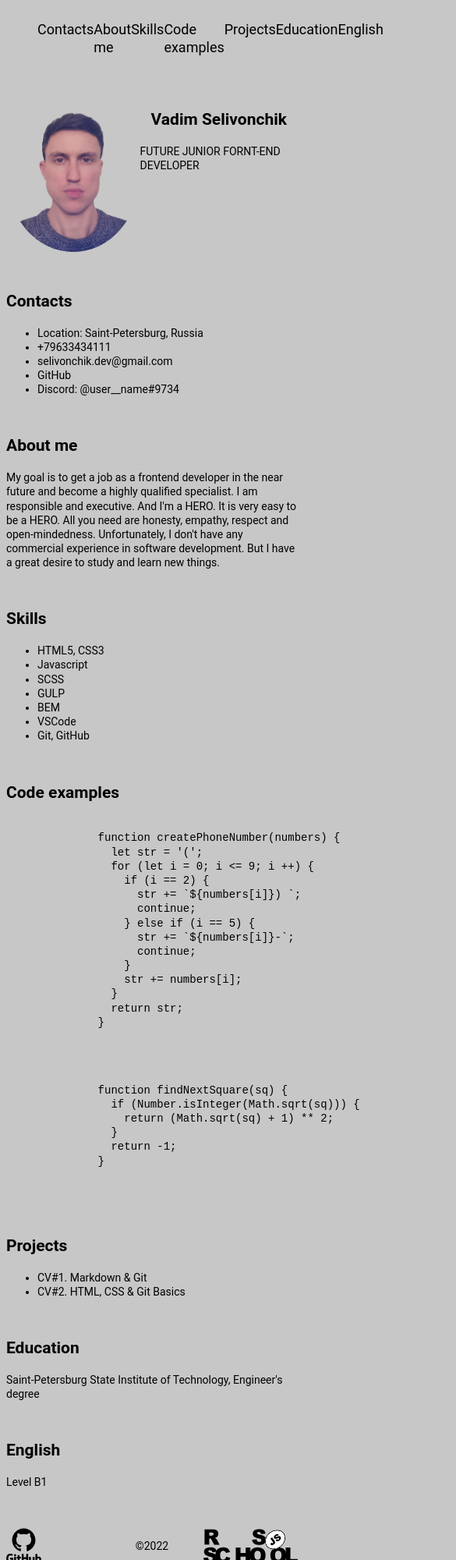
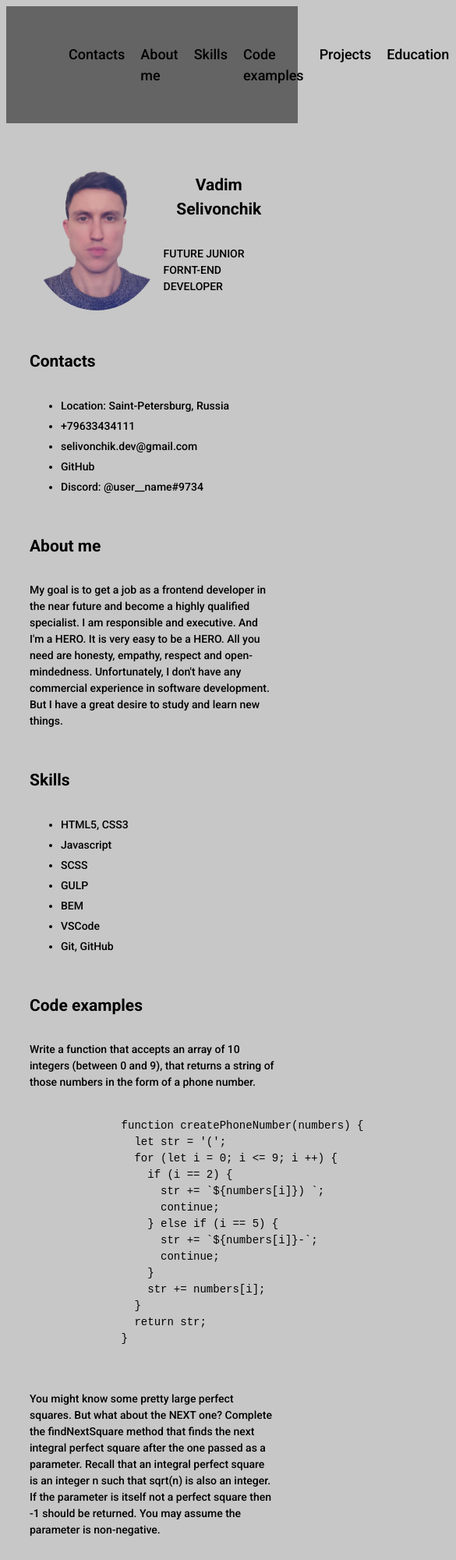
Before and after one commit to S-W-A/rsschool-cv, a plain HTML site: page index.html in a window 390 px wide. Shown: the top 2000 px of the page at 78% size, 585 px wide, since content can reach past the window. Drawn offline with Linux system fonts and the light colour scheme.

Commit message:
feat: update index.html and style.css

```diff
--- a/index.html
+++ b/index.html
@@ -6,6 +6,8 @@
   <meta http-equiv="X-UA-Compatible" content="IE=edge">
   <meta name="viewport" content="width=device-width, initial-scale=1.0">
   <title>Vadim Selivonchik CV</title>
+  <link rel="preconnect" href="https://fonts.gstatic.com">
+  <link href="https://fonts.googleapis.com/css2?family=Roboto:wght@100;300;500;700&display=swap" rel="stylesheet">
   <link rel="stylesheet" href="style.css">
 </head>
 
@@ -96,11 +98,15 @@
         </section>
         <section class="section" id="code">
           <h2 class="section-title">Code examples</h2>
+          <p class="text">
+            Write a function that accepts an array of 10 integers (between 0 and 9), that returns a string
+            of those numbers in the form of a phone number.
+          </p>
           <pre>
             <code>
               function createPhoneNumber(numbers) {
                 let str = '(';
-                for (let i = 0; i <= 9; i ++) {
+                for (let i = 0; i &lt;= 9; i ++) {
                   if (i == 2) {
                     str += `${numbers[i]}) `;
                     continue;
@@ -114,6 +120,15 @@
               }
             </code>
           </pre>
+          <p class="text">
+            You might know some pretty large perfect squares. But what about the NEXT one?
+
+            Complete the findNextSquare method that finds the next integral perfect square after the one passed as a
+            parameter. Recall that an integral perfect square is an integer n such that sqrt(n) is also an integer.
+
+            If the parameter is itself not a perfect square then -1 should be returned. You may assume the parameter is
+            non-negative.
+          </p>
           <pre>
             <code>
               function findNextSquare(sq) {
--- a/style.css
+++ b/style.css
@@ -17,7 +17,7 @@ body {
   font-family: 'Roboto', sans-serif;
   font-size: 14px;
   font-weight: 400;
-  line-height: 1.3;
+  line-height: 1.5;
 }
 
 a {
@@ -28,12 +28,19 @@ a {
 .container {
   max-width: 1220px;
   margin: 0 auto;
+  padding: 0 30px;
 }
 
 .wrapper {
   display: flex;
   flex-direction: column;
-  min-height: 100%;
+  min-height: 100vh;
+}
+
+.header {
+  padding: 20px 0;
+  background: rgb(100, 100, 100);
+  margin-bottom: 40px;
 }
 
 .main {
@@ -53,7 +60,6 @@ a {
 
 .menu {
   font-size: 18px;
-  margin-bottom: 50px;
 }
 
 .section {
@@ -63,21 +69,45 @@ a {
 .menu__list {
   display: flex;
   justify-content: space-between;
-
-
 }
 
 .menu__item {
   list-style: none;
 }
 
+.menu__link {
+  display: inline-block;
+  padding: 10px;
+  border-radius: 10px;
+}
+
+.menu__link:hover {
+  background: black;
+  color: #c7c7c7;
+  transition: all .7s;
+}
+
+.section__item {
+  margin-bottom: 5px;
+}
+
 .profile {
   display: flex;
-  justify-content:space-around;
+  justify-content: space-around;
+  align-items: center;
 }
 
 .cv-title {
   text-align: center;
+}
+
+.section-title {
+  margin-bottom: 30px;
+}
+
+.footer {
+  background: rgb(100, 100, 100);
+  padding: 40px 0;
 }
 
 .footer__inner {
@@ -99,9 +129,3 @@ a {
   height: 45px;
   background: url("assets/img/rss.svg");
 }
-
-@media (max-width: 768px) {
-  .section {
-    width: 100%;
-  }
-}
```
